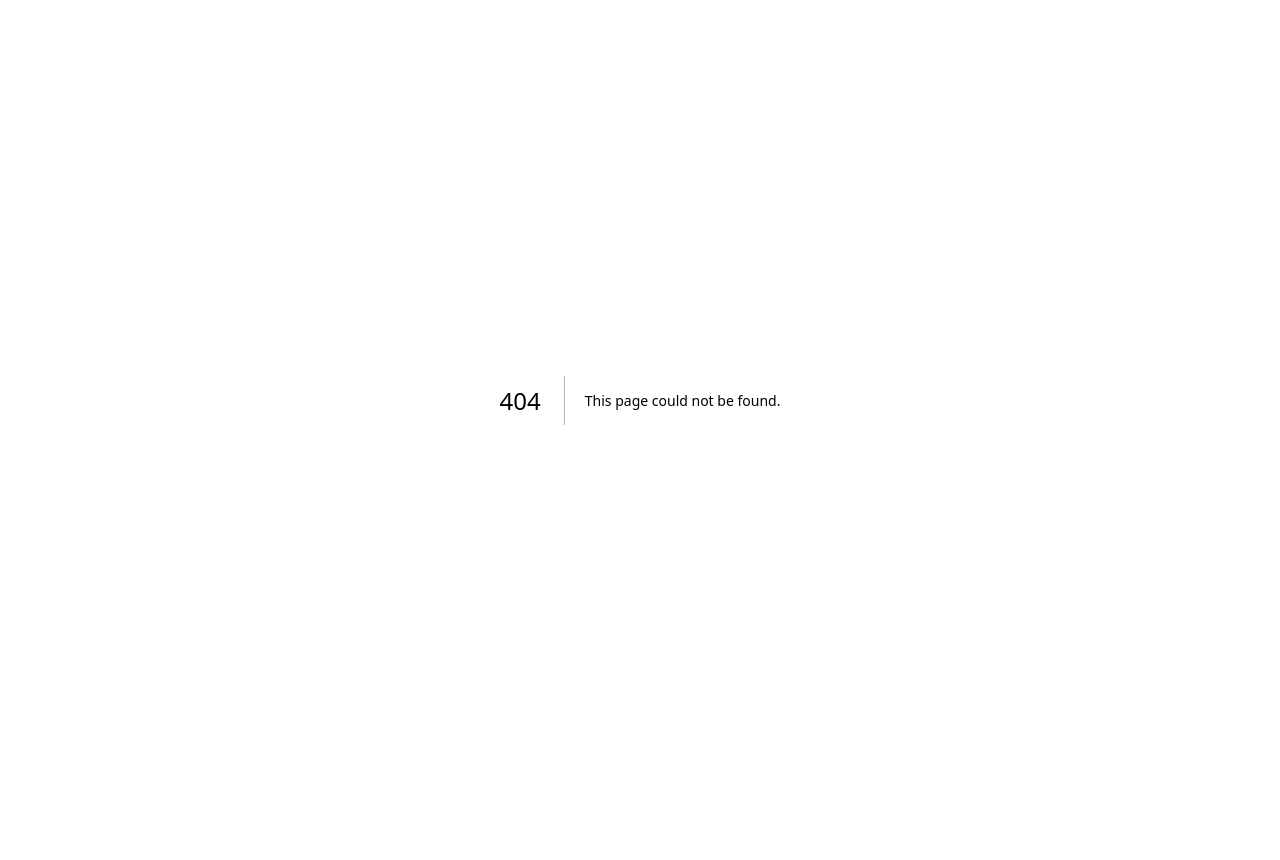
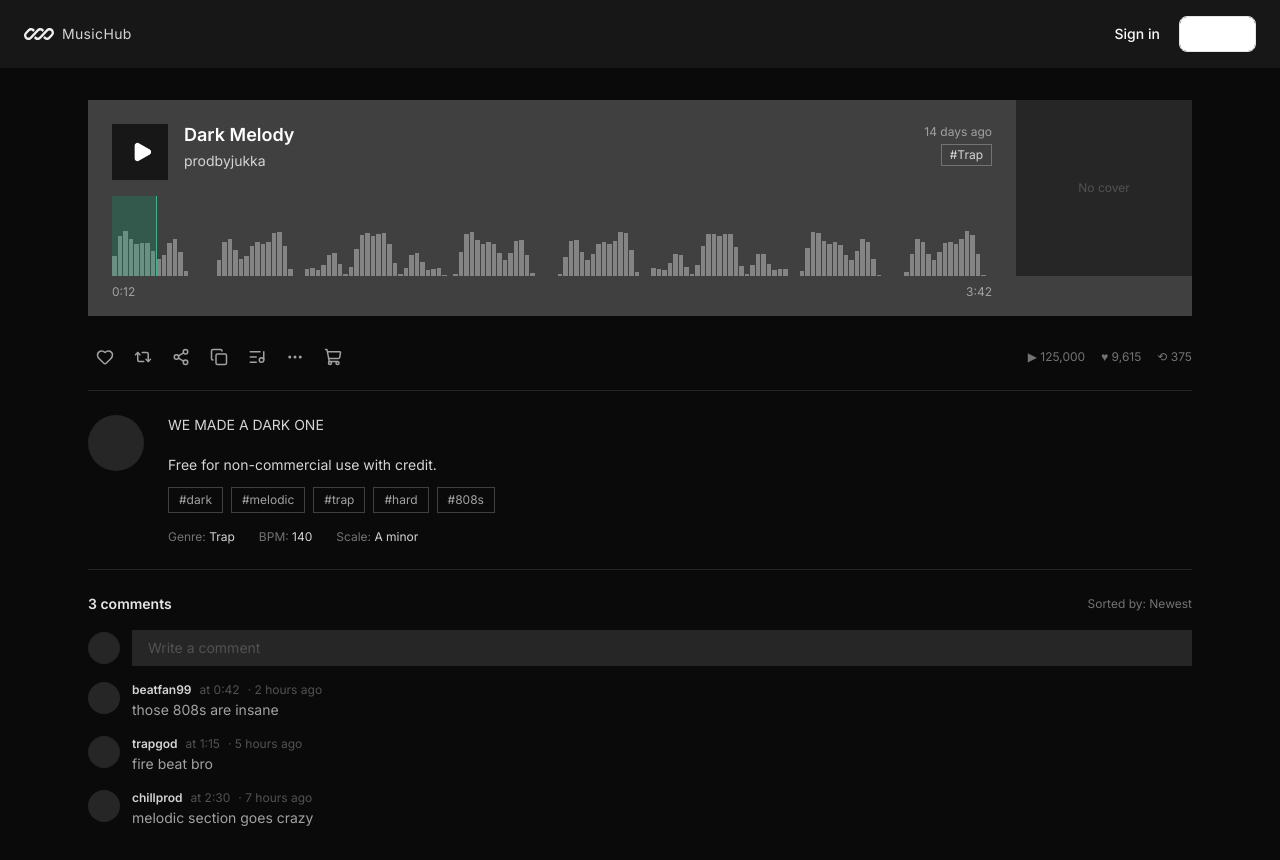
Before and after one commit to kamiljanik98/mh, a Next.js app: page /songs/1 in a window 1280 px wide. Before the commit this address had no page. Before the commit the page ends 800 px from the top, so only its background shows below. Built offline with nearby package versions, Linux system fonts and the light colour scheme; no server answers.

Commit message:
feat(pages): add mock discover and song detail pages

```diff
--- /dev/null
+++ b/src/app/(pages)/(main)/discover/page.tsx
@@ -0,0 +1,97 @@
+const MOCK_SONGS = [
+  {
+    id: "1",
+    title: "Dark Melody",
+    genre: "Trap",
+    bpm: 140,
+    nickname: "prodbyjukka",
+    image_path: null,
+  },
+  {
+    id: "2",
+    title: "Summer Haze",
+    genre: "Lo-fi",
+    bpm: 90,
+    nickname: "beatmaker99",
+    image_path: null,
+  },
+  {
+    id: "3",
+    title: "Neon Nights",
+    genre: "Drill",
+    bpm: 145,
+    nickname: "trapgod",
+    image_path: null,
+  },
+  {
+    id: "4",
+    title: "Cold Front",
+    genre: "Ambient",
+    bpm: 75,
+    nickname: "chillprod",
+    image_path: null,
+  },
+  {
+    id: "5",
+    title: "Rage Mode",
+    genre: "Trap",
+    bpm: 160,
+    nickname: "prodbyjukka",
+    image_path: null,
+  },
+  {
+    id: "6",
+    title: "Midnight Run",
+    genre: "Boom Bap",
+    bpm: 95,
+    nickname: "beatmaker99",
+    image_path: null,
+  },
+];
+
+function SongCard({
+  title,
+  genre,
+  bpm,
+  nickname,
+}: {
+  title: string;
+  genre: string;
+  bpm: number;
+  nickname: string;
+}) {
+  return (
+    <div className="flex flex-col gap-2">
+      <div className="aspect-square bg-neutral-800 w-full flex items-center justify-center text-neutral-600 text-xs">
+        No cover
+      </div>
+      <div>
+        <p className="text-sm font-semibold text-neutral-100 truncate">
+          {title}
+        </p>
+        <p className="text-xs text-neutral-500 truncate">{nickname}</p>
+      </div>
+      <div className="flex gap-2 text-xs text-neutral-600">
+        <span>{genre}</span>
+        {bpm && <span>· {bpm} BPM</span>}
+      </div>
+    </div>
+  );
+}
+
+export default function DiscoverPage() {
+  return (
+    <div className="px-6 py-10 min-w-6xl mx-auto">
+      <section>
+        <h2 className="text-lg font-semibold text-neutral-100 mb-6">
+          Discover this week
+        </h2>
+        <div className="grid grid-cols-2 sm:grid-cols-3 md:grid-cols-4 lg:grid-cols-6 gap-4">
+          {MOCK_SONGS.map((song) => (
+            <SongCard key={song.id} {...song} />
+          ))}
+        </div>
+      </section>
+    </div>
+  );
+}
--- /dev/null
+++ b/src/app/(pages)/(main)/songs/[id]/page.tsx
@@ -0,0 +1,215 @@
+import {
+  Heart,
+  Repeat2,
+  Share2,
+  MoreHorizontal,
+  Play,
+  Copy,
+  ListMusic,
+  ShoppingCart,
+} from "lucide-react";
+import Link from "next/link";
+
+const MOCK_SONG = {
+  id: "1",
+  title: "Dark Melody",
+  genre: "Trap",
+  bpm: 140,
+  scale: "A minor",
+  tags: ["dark", "melodic", "trap", "hard", "808s"],
+  description: "WE MADE A DARK ONE\n\nFree for non-commercial use with credit.",
+  nickname: "prodbyjukka",
+  plays: 125000,
+  likes: 9615,
+  reposts: 375,
+  createdAt: "14 days ago",
+};
+
+const MOCK_COMMENTS = [
+  {
+    id: "1",
+    user: "beatfan99",
+    time: "0:42",
+    text: "those 808s are insane",
+    ago: "2 hours ago",
+  },
+  {
+    id: "2",
+    user: "trapgod",
+    time: "1:15",
+    text: "fire beat bro",
+    ago: "5 hours ago",
+  },
+  {
+    id: "3",
+    user: "chillprod",
+    time: "2:30",
+    text: "melodic section goes crazy",
+    ago: "7 hours ago",
+  },
+];
+
+export default function SongPage() {
+  return (
+    <div className="max-w-6xl mx-auto w-full px-6 py-8 flex flex-col gap-6">
+      {/* Hero — waveform area */}
+      <div className="bg-neutral-700 flex gap-0">
+        {/* Left — player */}
+        <div className="flex-1 px-6 pt-6 pb-4 flex flex-col gap-4">
+          {/* Title row */}
+          <div className="flex items-start gap-4">
+            <button className="w-14 h-14 bg-neutral-900 hover:bg-neutral-800 flex items-center justify-center shrink-0 transition-colors">
+              <Play size={22} className="text-white fill-white ml-1" />
+            </button>
+            <div className="flex flex-col gap-1">
+              <div className="flex items-center gap-2">
+                <h1 className="text-lg font-semibold text-white leading-tight">
+                  {MOCK_SONG.title}
+                </h1>
+              </div>
+              <Link
+                href="#"
+                className="text-sm text-neutral-300 hover:text-white transition-colors"
+              >
+                {MOCK_SONG.nickname}
+              </Link>
+            </div>
+            <div className="ml-auto flex flex-col items-end gap-1 shrink-0">
+              <span className="text-xs text-neutral-400">
+                {MOCK_SONG.createdAt}
+              </span>
+              <span className="text-xs border border-neutral-500 text-neutral-300 px-2 py-0.5">
+                #{MOCK_SONG.genre}
+              </span>
+            </div>
+          </div>
+
+          {/* Waveform */}
+          <div className="relative h-20 flex items-end gap-px overflow-hidden">
+            {Array.from({ length: 160 }).map((_, i) => (
+              <div
+                key={i}
+                className="flex-1 bg-neutral-400 opacity-70"
+                style={{
+                  height: `${25 + Math.sin(i * 0.3) * 20 + Math.sin(i * 0.7) * 15 + Math.sin(i * 1.3) * 10}%`,
+                }}
+              />
+            ))}
+            {/* Playhead */}
+            <div className="absolute left-[5%] top-0 bottom-0 w-px bg-emerald-400" />
+            <div
+              className="absolute left-0 top-0 bottom-0 bg-emerald-500/20"
+              style={{ width: "5%" }}
+            />
+          </div>
+
+          {/* Timestamps */}
+          <div className="flex justify-between text-xs text-neutral-400 -mt-2">
+            <span>0:12</span>
+            <span>3:42</span>
+          </div>
+        </div>
+
+        {/* Right — cover */}
+        <div className="w-44 h-44 shrink-0 bg-neutral-800 flex items-center justify-center text-neutral-600 text-xs self-start">
+          No cover
+        </div>
+      </div>
+
+      {/* Actions bar */}
+      <div className="flex items-center justify-between border-b border-neutral-800 pb-4">
+        <div className="flex gap-1">
+          {[
+            { icon: Heart, label: "" },
+            { icon: Repeat2, label: "" },
+            { icon: Share2, label: "" },
+            { icon: Copy, label: "" },
+            { icon: ListMusic, label: "" },
+            { icon: MoreHorizontal, label: "" },
+            { icon: ShoppingCart, label: "" },
+          ].map(({ icon: Icon }, i) => (
+            <button
+              key={i}
+              className="p-2 text-neutral-400 hover:text-neutral-200 hover:bg-neutral-800 transition-colors"
+            >
+              <Icon size={18} />
+            </button>
+          ))}
+        </div>
+        <div className="flex gap-4 text-xs text-neutral-500">
+          <span>▶ {MOCK_SONG.plays.toLocaleString()}</span>
+          <span>♥ {MOCK_SONG.likes.toLocaleString()}</span>
+          <span>⟲ {MOCK_SONG.reposts}</span>
+        </div>
+      </div>
+
+      {/* Description + tags */}
+      <div className="flex gap-6">
+        <div className="w-14 h-14 shrink-0 bg-neutral-800 rounded-full" />
+        <div className="flex flex-col gap-3">
+          <p className="text-sm text-neutral-300 whitespace-pre-line">
+            {MOCK_SONG.description}
+          </p>
+          <div className="flex gap-2 flex-wrap">
+            {MOCK_SONG.tags.map((tag) => (
+              <span
+                key={tag}
+                className="text-xs border border-neutral-700 text-neutral-400 px-2.5 py-1 hover:border-neutral-500 cursor-pointer transition-colors"
+              >
+                #{tag}
+              </span>
+            ))}
+          </div>
+          <div className="flex gap-6 text-xs text-neutral-500 mt-1">
+            <span>
+              Genre: <span className="text-neutral-300">{MOCK_SONG.genre}</span>
+            </span>
+            <span>
+              BPM: <span className="text-neutral-300">{MOCK_SONG.bpm}</span>
+            </span>
+            <span>
+              Scale: <span className="text-neutral-300">{MOCK_SONG.scale}</span>
+            </span>
+          </div>
+        </div>
+      </div>
+
+      {/* Comments */}
+      <div className="flex flex-col gap-4 border-t border-neutral-800 pt-6">
+        <div className="flex items-center justify-between">
+          <h2 className="text-sm font-semibold text-neutral-200">
+            {MOCK_COMMENTS.length} comments
+          </h2>
+          <span className="text-xs text-neutral-500">Sorted by: Newest</span>
+        </div>
+
+        {/* Comment input */}
+        <div className="flex gap-3 items-center">
+          <div className="w-8 h-8 bg-neutral-800 rounded-full shrink-0" />
+          <input
+            type="text"
+            placeholder="Write a comment"
+            className="flex-1 bg-neutral-800 text-neutral-200 placeholder:text-neutral-600 text-sm px-4 py-2 outline-none focus:bg-neutral-700 transition-colors"
+          />
+        </div>
+
+        {/* Comment list */}
+        {MOCK_COMMENTS.map((c) => (
+          <div key={c.id} className="flex gap-3 items-start">
+            <div className="w-8 h-8 bg-neutral-800 rounded-full shrink-0" />
+            <div className="flex flex-col gap-0.5">
+              <div className="flex items-center gap-2">
+                <span className="text-xs font-semibold text-neutral-300">
+                  {c.user}
+                </span>
+                <span className="text-xs text-neutral-600">at {c.time}</span>
+                <span className="text-xs text-neutral-600">· {c.ago}</span>
+              </div>
+              <p className="text-sm text-neutral-400">{c.text}</p>
+            </div>
+          </div>
+        ))}
+      </div>
+    </div>
+  );
+}
```
